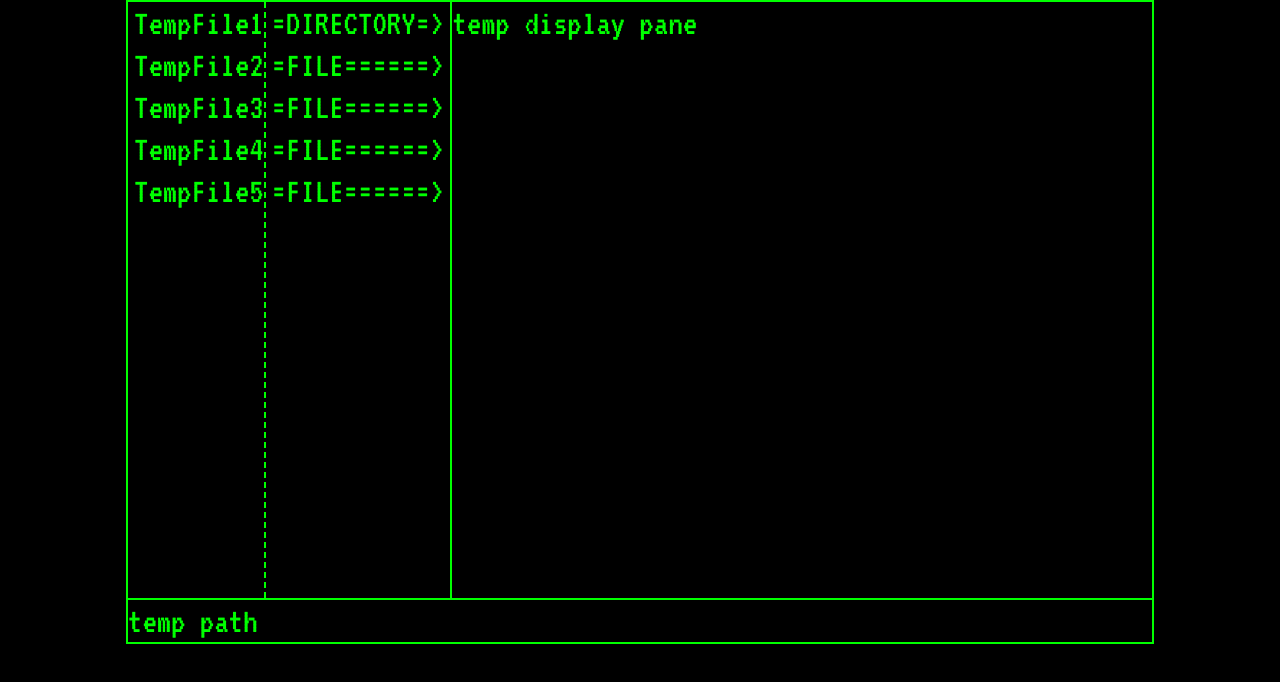
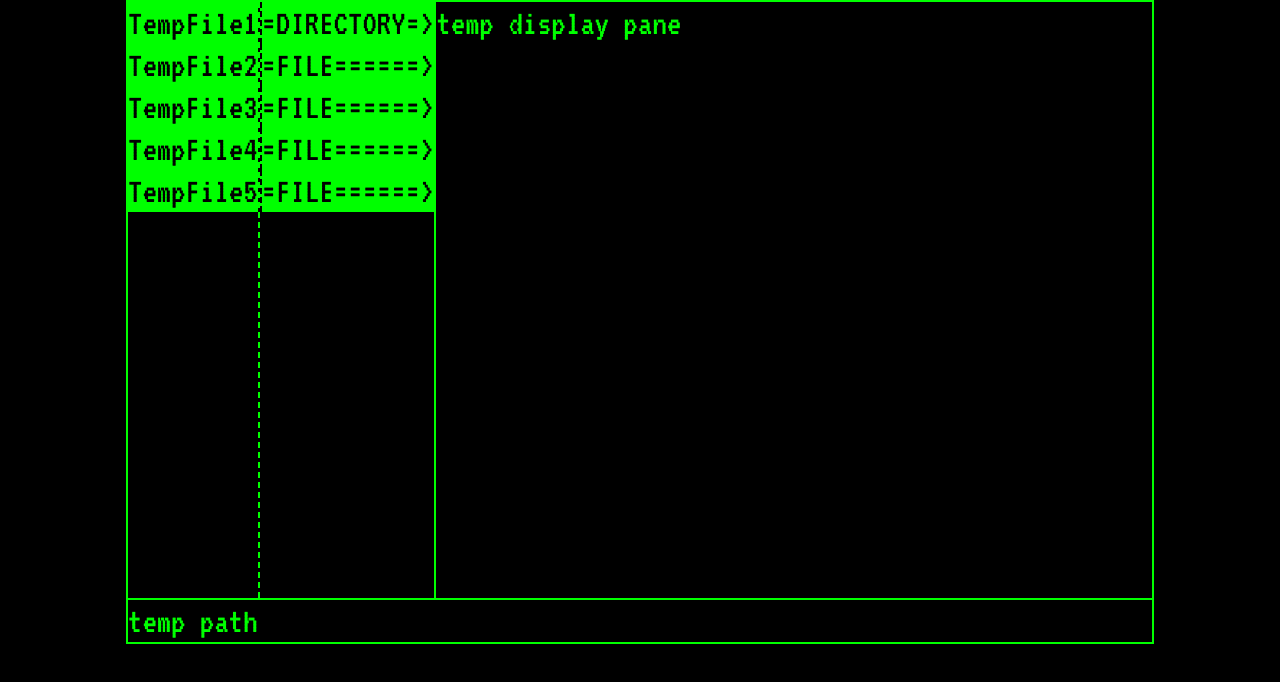
Before and after one commit to breezy23/breezy23.github.io, a React (Vite) app: page / in a window 1280 px wide. Shown: the top 682 px of the page. Built offline with nearby package versions, Linux system fonts and the light colour scheme.

Commit message:
Add selected styling

```diff
--- a/src/TerminalPage/TerminalPage.module.scss
+++ b/src/TerminalPage/TerminalPage.module.scss
@@ -42,7 +42,6 @@ html, body {
   flex: 0 0 25%;
   height: 100%;
   justify-content: space-between;
-  padding: 0 0.25rem 0 0.25rem;
 }
 
 .fileselector_title {
@@ -52,19 +51,32 @@ html, body {
   text-overflow: ellipsis;
   width: 100%;
 
-  // TODO: This naming convention is gross and confusing, maybe change this.
-  .fileselector_text {
+  &.text {
     overflow: hidden;
+    padding-left: 0.25rem;
+    text-overflow: ellipsis;
     white-space: nowrap;
-    text-overflow: ellipsis;
-    width: 100%; // or max-width if needed
+    width: 100%;
   }
 }
 
 .fileselector_type {
   border-left: dashed #00ff00 2px;
   height: 100%;
-  padding-left: .25rem;
   text-align: right;
   width: fit-content;
+
+  .selected {
+    border-left: dashed black 2px;
+  }
+
+  &.text {
+    padding-left: .25rem;
+    padding-right: .25rem;
+  }
 }
+
+.selected {
+  background-color: #00ff00;
+  color: black;
+}
--- a/src/TerminalPage/components/FileSystem.tsx
+++ b/src/TerminalPage/components/FileSystem.tsx
@@ -1,6 +1,9 @@
 import styles from '../TerminalPage.module.scss'
+import {useState} from "react";
 
 export const FileSystemPane = () => {
+    const [selectedIndex, setSelectedIndex] = useState(0);
+
     const fileTypeMap = (type: string): string => {
         const map: {[key: string]: string} = {
             "file": "=FILE======>",
@@ -37,18 +40,21 @@ export const FileSystemPane = () => {
         <div className={styles.filesystem}>
             <div className={styles.fileselector_title}>
                 {files.map((file) => {
+                    const isSelected = true;
                     return (
-                        <div className={styles.fileselector_text}>
+                        <div className={`${styles.text} ${isSelected ? styles.selected : ''}`}>
                             {file.title}
                         </div>
                     );
                 })}
             </div>
-            <div className={styles.fileselector_type}>
+            <div className={`${styles.fileselector_type}`}>
                 {files.map((file) => {
+                    const isSelected = true;
+
                     return (
-                        <div>
-                            {fileTypeMap(file.type)}
+                        <div className={`${styles.text} ${isSelected ? styles.selected : ''}`}>
+                            {fileTypeMap(file.type) }
                         </div>
                     );
                 })}
```
